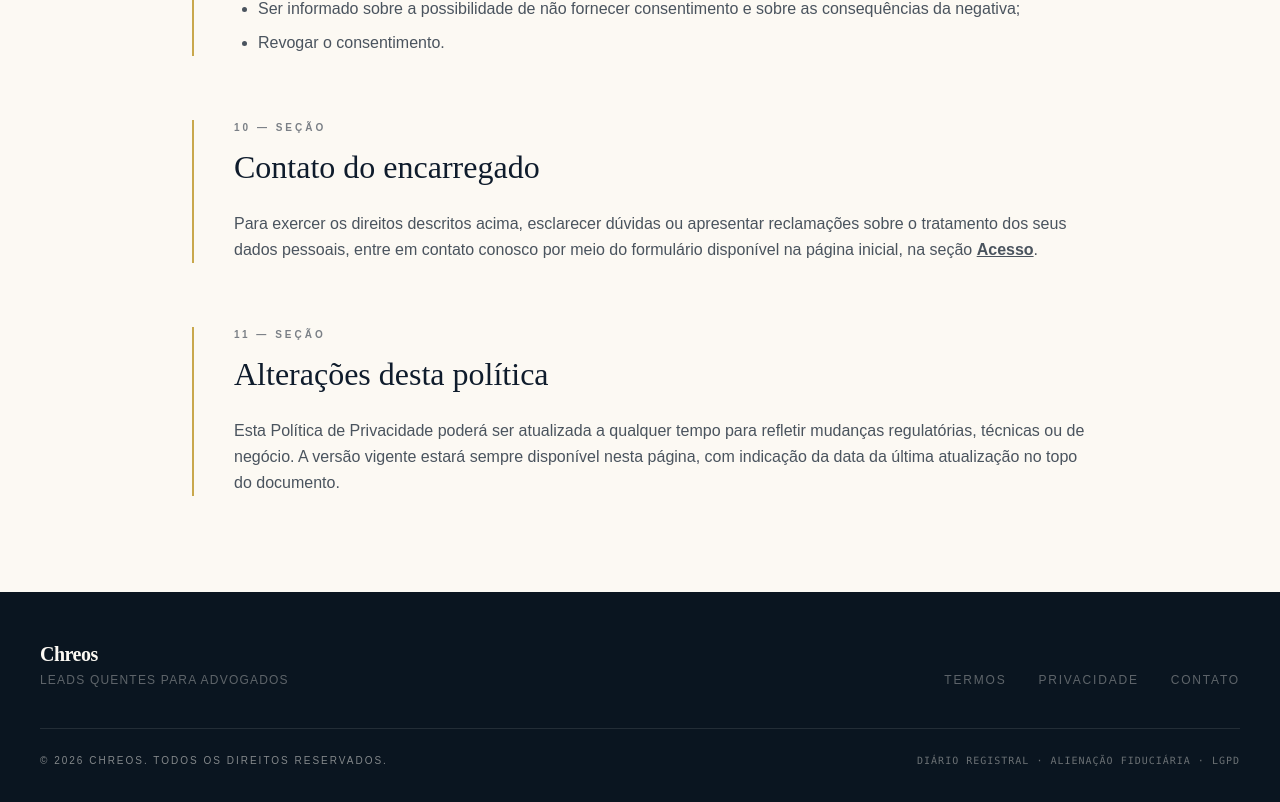
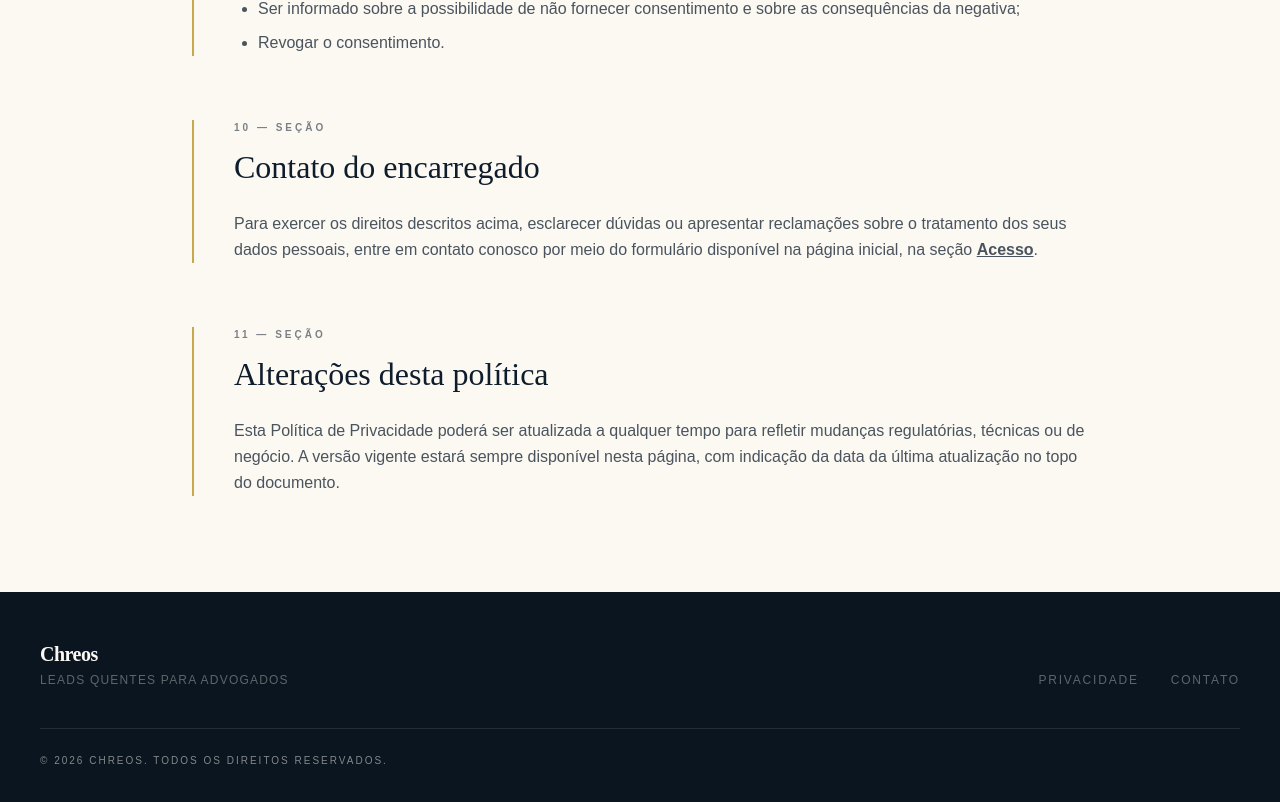
Before and after one commit to gian-lepear/chreos-lp, a React (Vite) app: page /privacidade in a window 1280 px wide. Shown: the part 4675-5477 px from the top of the page. Built offline with nearby package versions, Linux system fonts and the light colour scheme.

Commit message:
fix: ajuste no footer da pagina de privacidade

```diff
--- a/src/pages/privacy.tsx
+++ b/src/pages/privacy.tsx
@@ -338,13 +338,10 @@ export default function Privacy() {
               </div>
             </div>
             <div className="flex gap-8 text-xs tracking-[0.15em] text-[#fcf9f3]/35 uppercase">
-              <a href="#" className="transition-colors hover:text-[#fcf9f3]/70">
-                Termos
-              </a>
               <Link href="/privacidade" className="transition-colors hover:text-[#fcf9f3]/70">
                 Privacidade
               </Link>
-              <a href={HOME_ACESSO} className="transition-colors hover:text-[#fcf9f3]/70">
+              <a href="#acesso" className="transition-colors hover:text-[#fcf9f3]/70">
                 Contato
               </a>
             </div>
@@ -352,9 +349,6 @@ export default function Privacy() {
           <div className="flex items-center justify-between pt-6">
             <div className="text-[10px] tracking-[0.2em] text-[#fcf9f3]/50 uppercase">
               © {YEAR} Chreos. Todos os direitos reservados.
-            </div>
-            <div className="hidden font-mono text-[10px] tracking-widest text-[#fcf9f3]/40 uppercase md:block">
-              Diário Registral · Alienação Fiduciária · LGPD
             </div>
           </div>
         </div>
```
